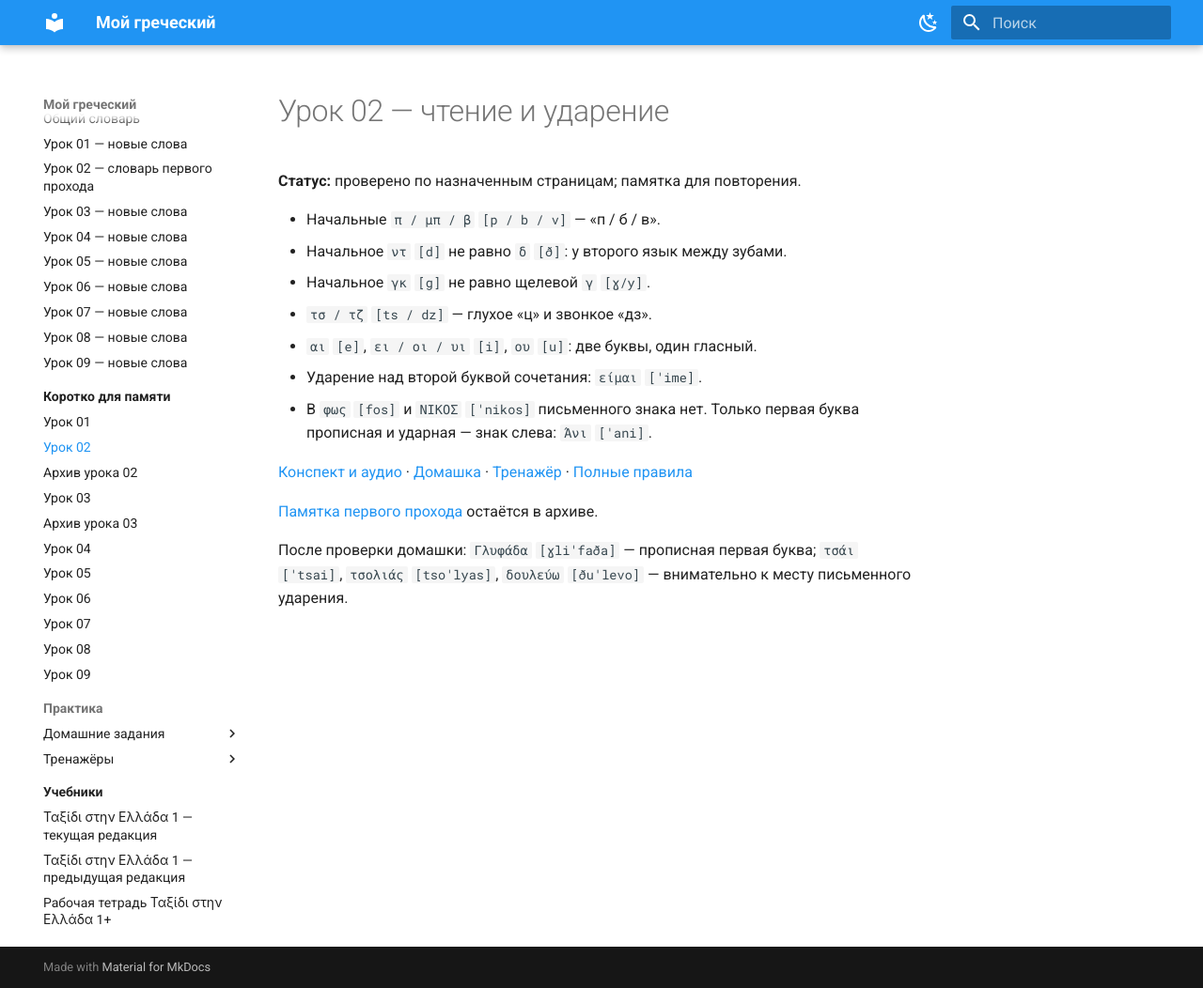
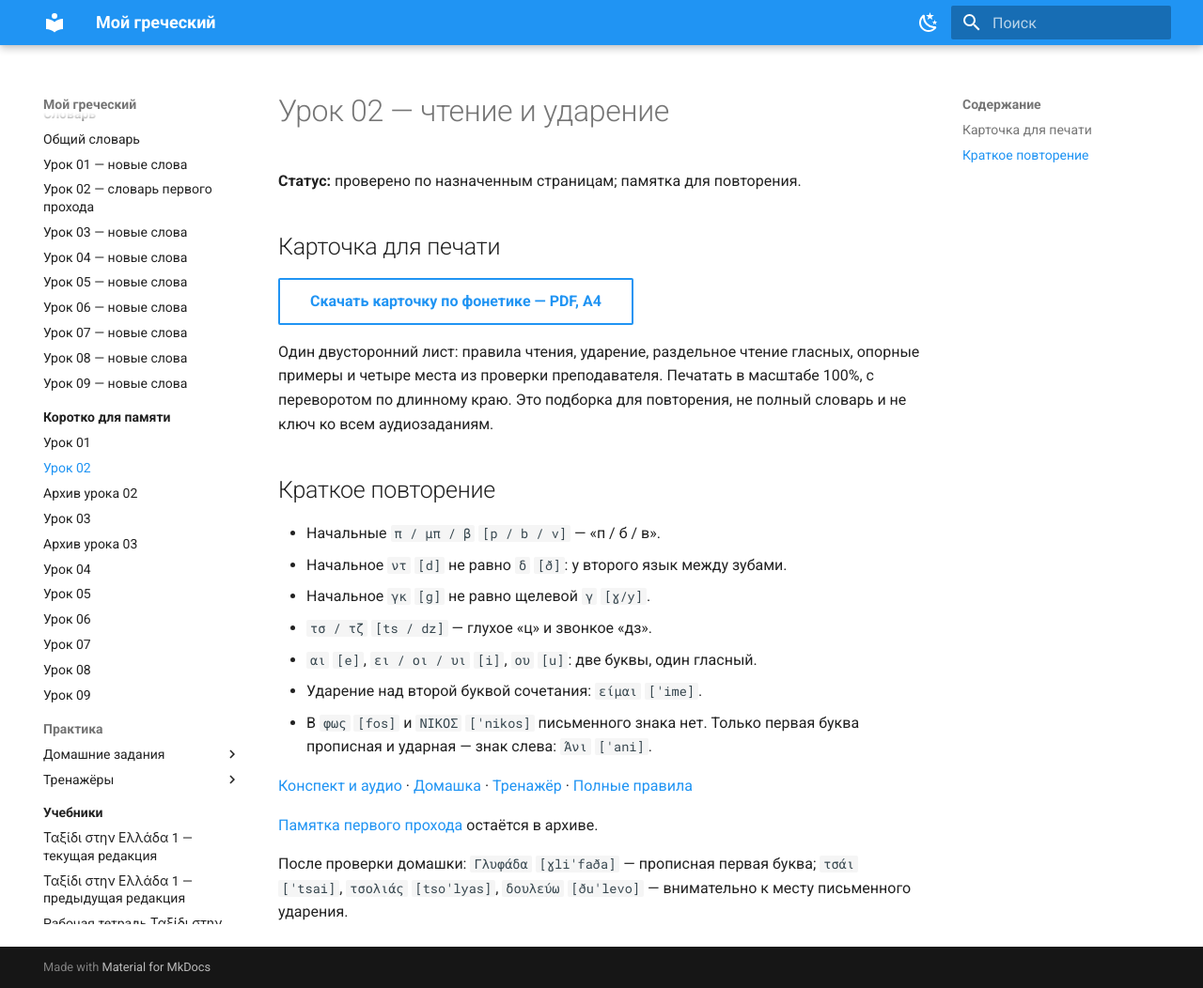
Before and after one commit to arch7tect/Greek, an MkDocs documentation site: the page built from docs/memory/lesson-02.md, in a window 1280 px wide and 1052 px high. Shown: the whole window at 94% size. Built offline with MkDocs 1.6.1 and Material for MkDocs 9.7.7, drawn with Linux system fonts in a browser that asks for light colours.

Commit message:
Add printable alphabet and phonetics cards for lessons 01–02

```diff
--- a/docs/memory/lesson-02.md
+++ b/docs/memory/lesson-02.md
@@ -1,6 +1,17 @@
 # Урок 02 — чтение и ударение
 
 **Статус:** проверено по назначенным страницам; памятка для повторения.
+
+## Карточка для печати
+
+[Скачать карточку по фонетике — PDF, А4](../assets/print/lesson-02-phonetics-card-a4.pdf){ .md-button download }
+
+Один двусторонний лист: правила чтения, ударение, раздельное чтение гласных,
+опорные примеры и четыре места из проверки преподавателя.
+Печатать в масштабе 100%, с переворотом по длинному краю.
+Это подборка для повторения, не полный словарь и не ключ ко всем аудиозаданиям.
+
+## Краткое повторение
 
 - Начальные `π / μπ / β` `[p / b / v]` — «п / б / в».
 - Начальное `ντ` `[d]` не равно `δ` `[ð]`: у второго язык между зубами.
```
Also changed, not shown: docs/lessons/lesson-01-alphabet-and-greetings.md (+3 -0 lines), docs/lessons/lesson-02-reading-and-stress.md (+2 -0 lines), docs/memory/lesson-01.md (+8 -0 lines), 4 other files.
